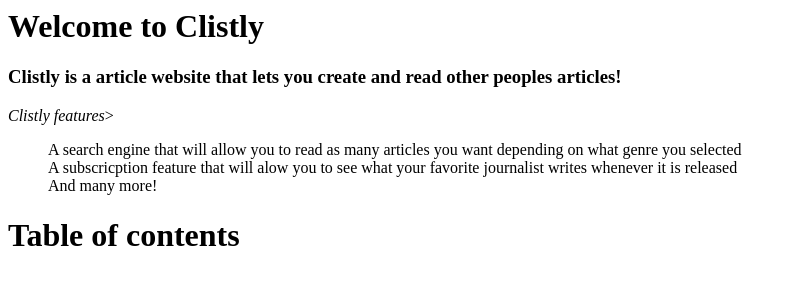
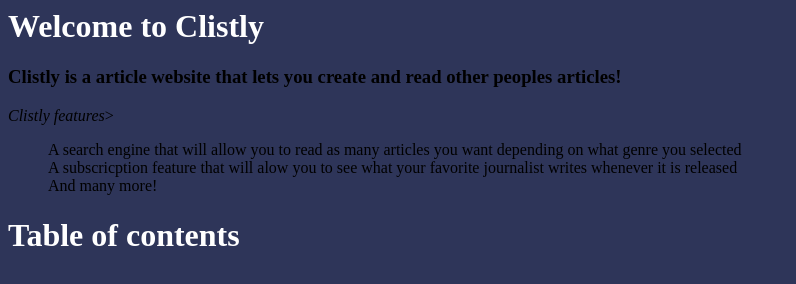
Before and after one commit to Caleb-Cunningham/Code102Webpage, a plain HTML site: page index.html in a window 1280 px wide. Shown: the whole page, without its empty margins (0-796 px from the left). Drawn offline with Linux system fonts and the light colour scheme.

Commit message:
Added some CSS features

```diff
--- a/index.html
+++ b/index.html
@@ -10,3 +10,12 @@ And many more!<br>
 </ul>
 
 <h1> Table of contents </h1>
+<style>
+    body {
+        background-color: #2E3559;
+    }
+
+    h1{
+    color: rgb(255, 255, 255);
+    }
+</style>
```
